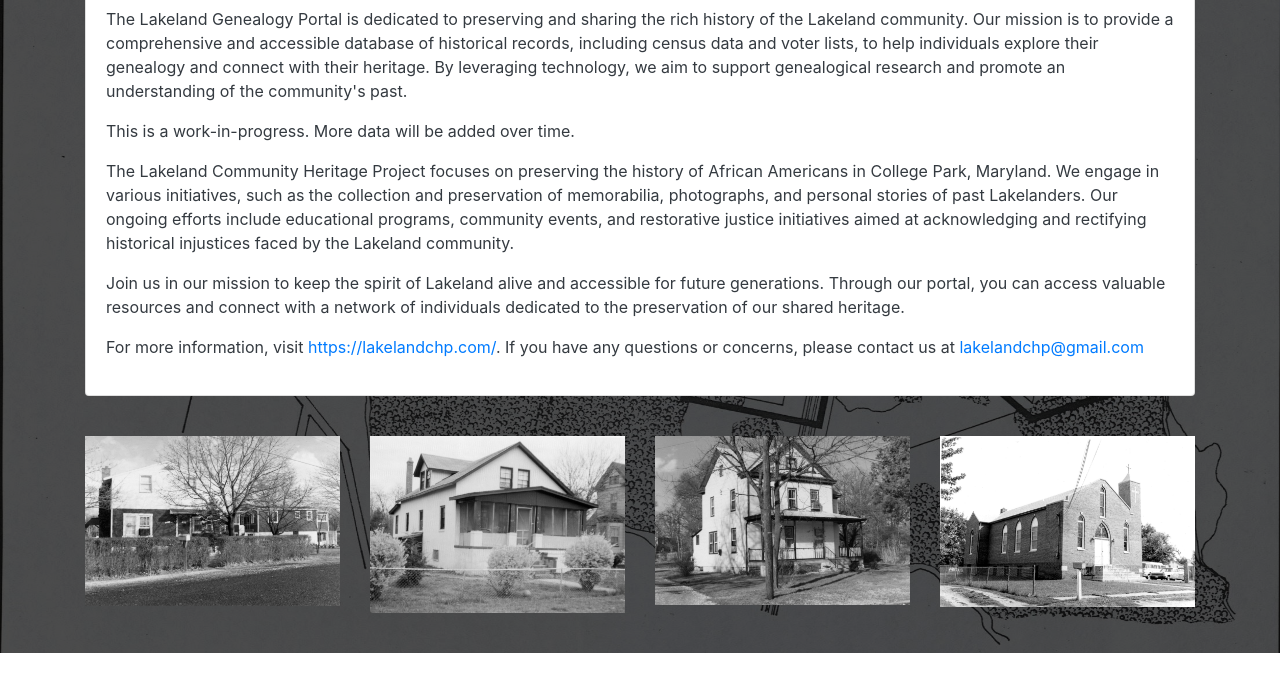
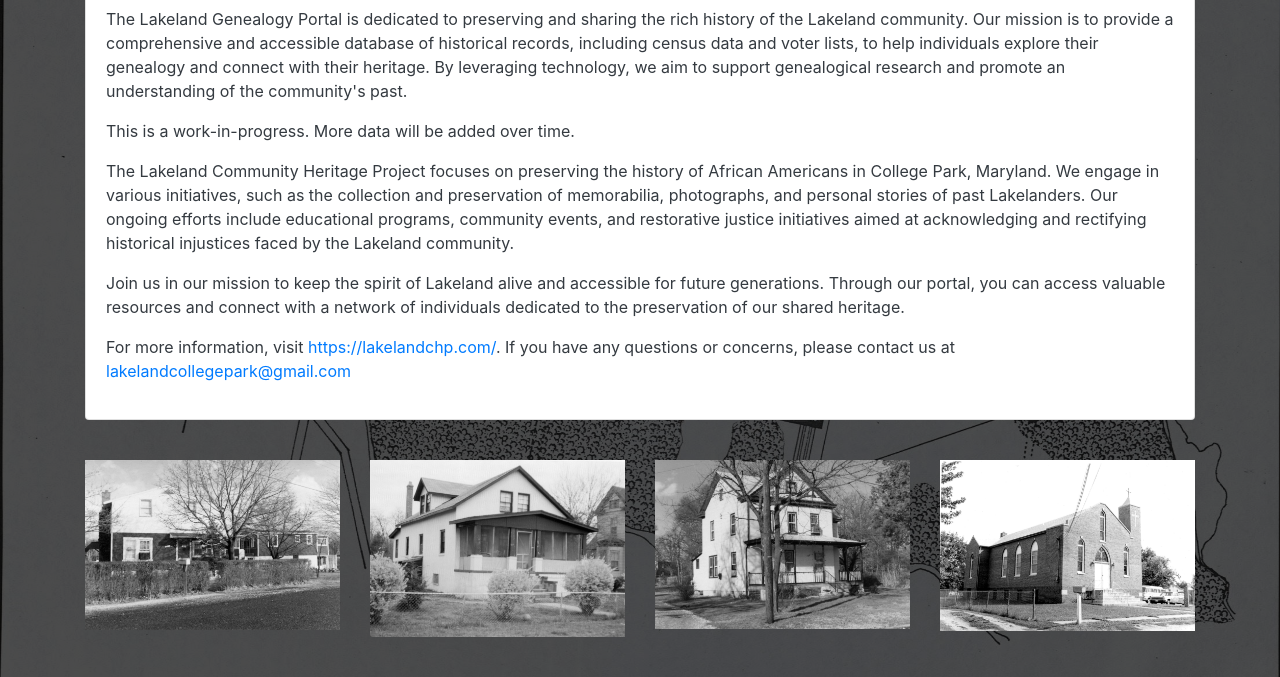
Before and after one commit to MsCrypto22/LakeLand, a website: page public/aboutus.html in a window 1280 px wide. Shown: the part 241-918 px from the top of the page. Before the commit the page ends 894 px from the top, so only its background shows below. Drawn offline with nearby package versions, Linux system fonts and the light colour scheme.

Commit message:
fix: use correct contact email

```diff
--- a/public/aboutus.html
+++ b/public/aboutus.html
@@ -152,8 +152,8 @@
             For more information, visit
             <a href="https://lakelandchp.com/">https://lakelandchp.com/</a>. If
             you have any questions or concerns, please contact us at
-            <a href="mailto:lakelandchp+genealogy@gmail.com">
-              lakelandchp@gmail.com
+            <a href="mailto:lakelandcollegepark+genealogy@gmail.com">
+              lakelandcollegepark@gmail.com
             </a>
           </p>
         </div>
```
